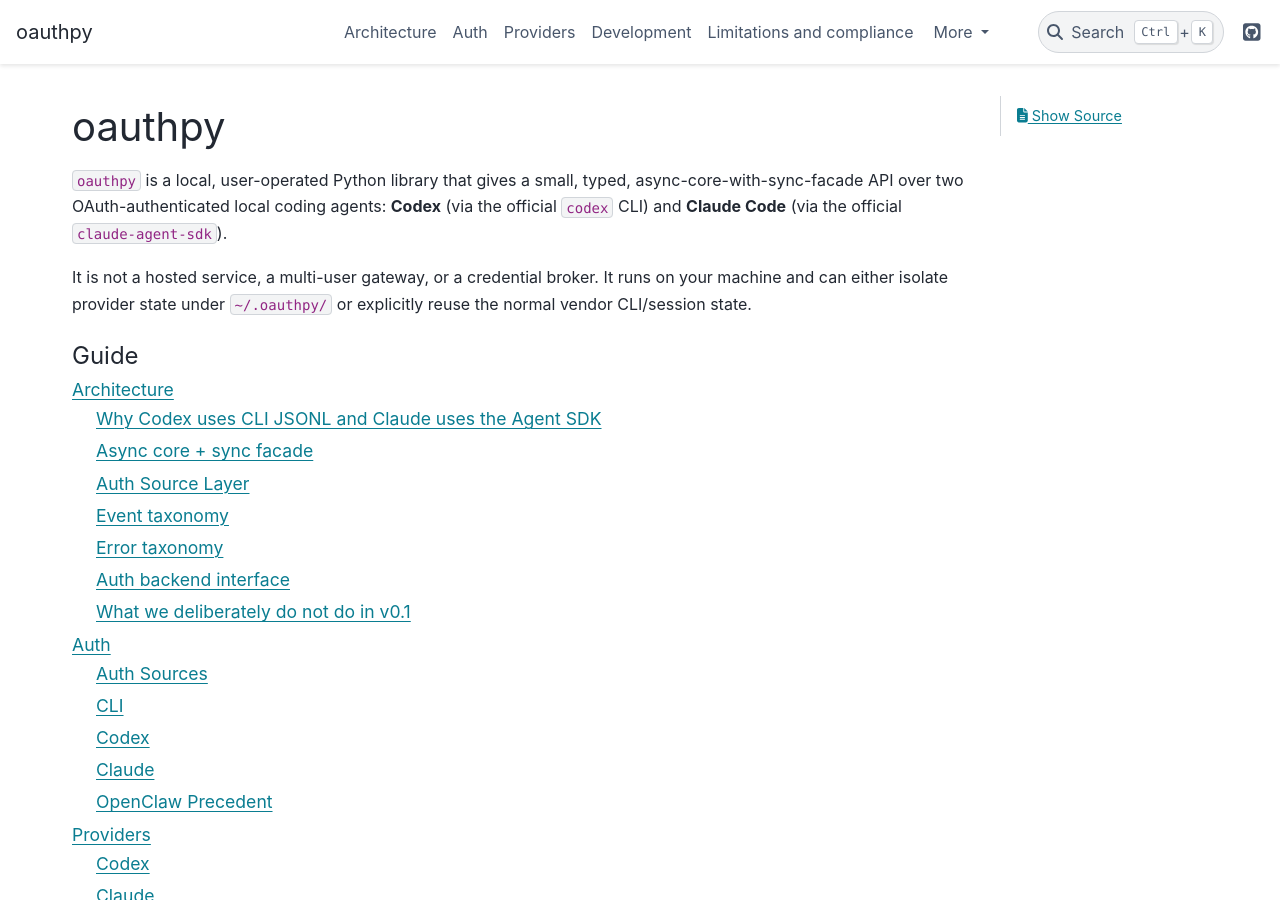
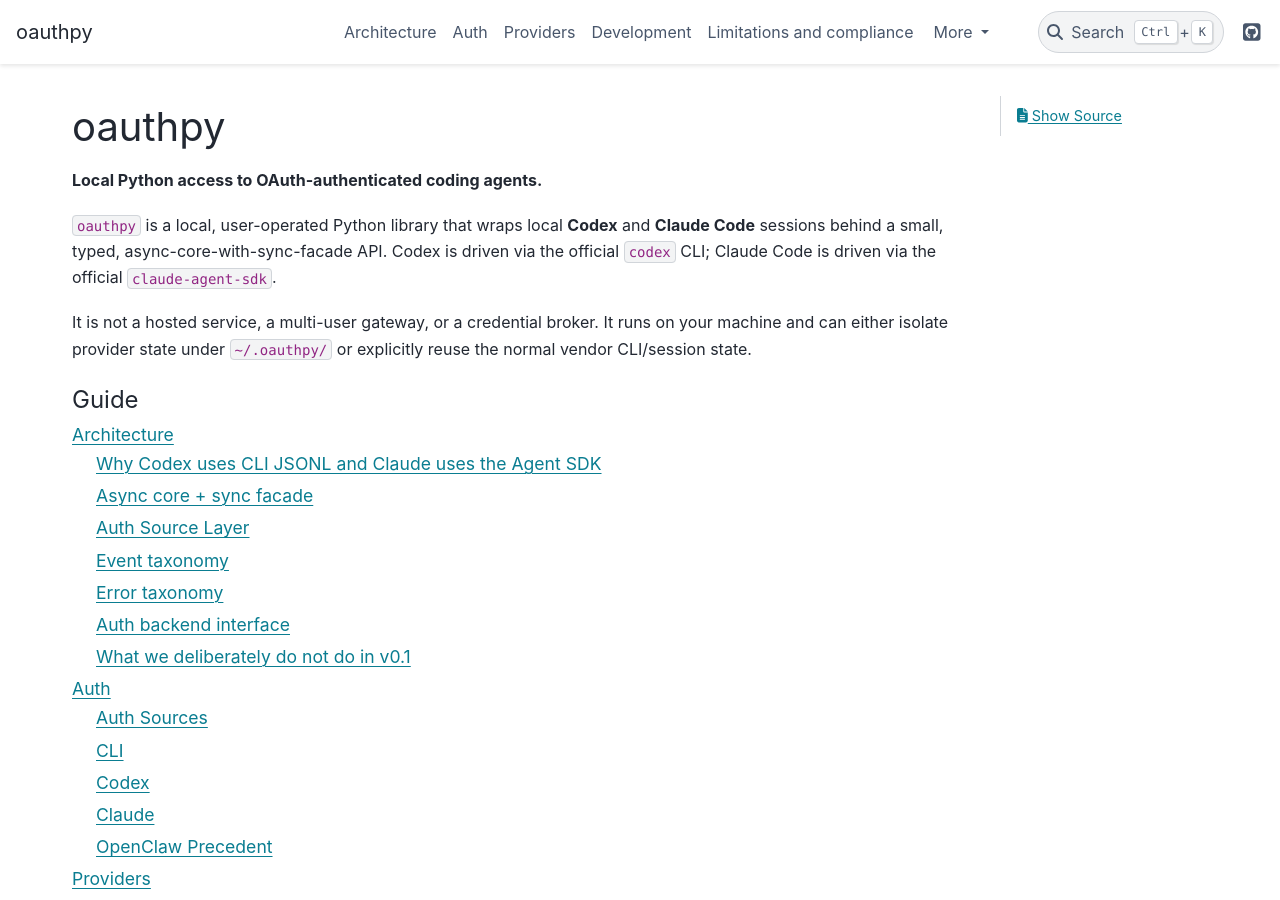
Before and after one commit to brotherlattice/oauthpy, a Sphinx documentation site: the page built from docs/index.md, in a window 1280 px wide and 900 px high. Built offline with Sphinx 7.4.7 and the PyData theme 0.15.4, drawn with Linux system fonts in a browser that asks for light colours.

Commit message:
readme / project description

```diff
--- a/docs/index.md
+++ b/docs/index.md
@@ -1,6 +1,8 @@
 # oauthpy
 
-`oauthpy` is a local, user-operated Python library that gives a small, typed, async-core-with-sync-facade API over two OAuth-authenticated local coding agents: **Codex** (via the official `codex` CLI) and **Claude Code** (via the official `claude-agent-sdk`).
+**Local Python access to OAuth-authenticated coding agents.**
+
+`oauthpy` is a local, user-operated Python library that wraps local **Codex** and **Claude Code** sessions behind a small, typed, async-core-with-sync-facade API. Codex is driven via the official `codex` CLI; Claude Code is driven via the official `claude-agent-sdk`.
 
 It is not a hosted service, a multi-user gateway, or a credential broker. It runs on your machine and can either isolate provider state under `~/.oauthpy/` or explicitly reuse the normal vendor CLI/session state.
 
--- a/pyproject.toml
+++ b/pyproject.toml
@@ -5,7 +5,7 @@
 [project]
 name = "oauthpy"
 dynamic = ["version"]
-description = "Local, user-operated Python API around OAuth-authenticated Codex and Claude Code clients"
+description = "Local Python access to OAuth-authenticated Codex and Claude Code agents"
 readme = "README.md"
 authors = [
     { name = "Philipp Flotho" }
```
Also changed, not shown: README.md (+3 -1 lines).
